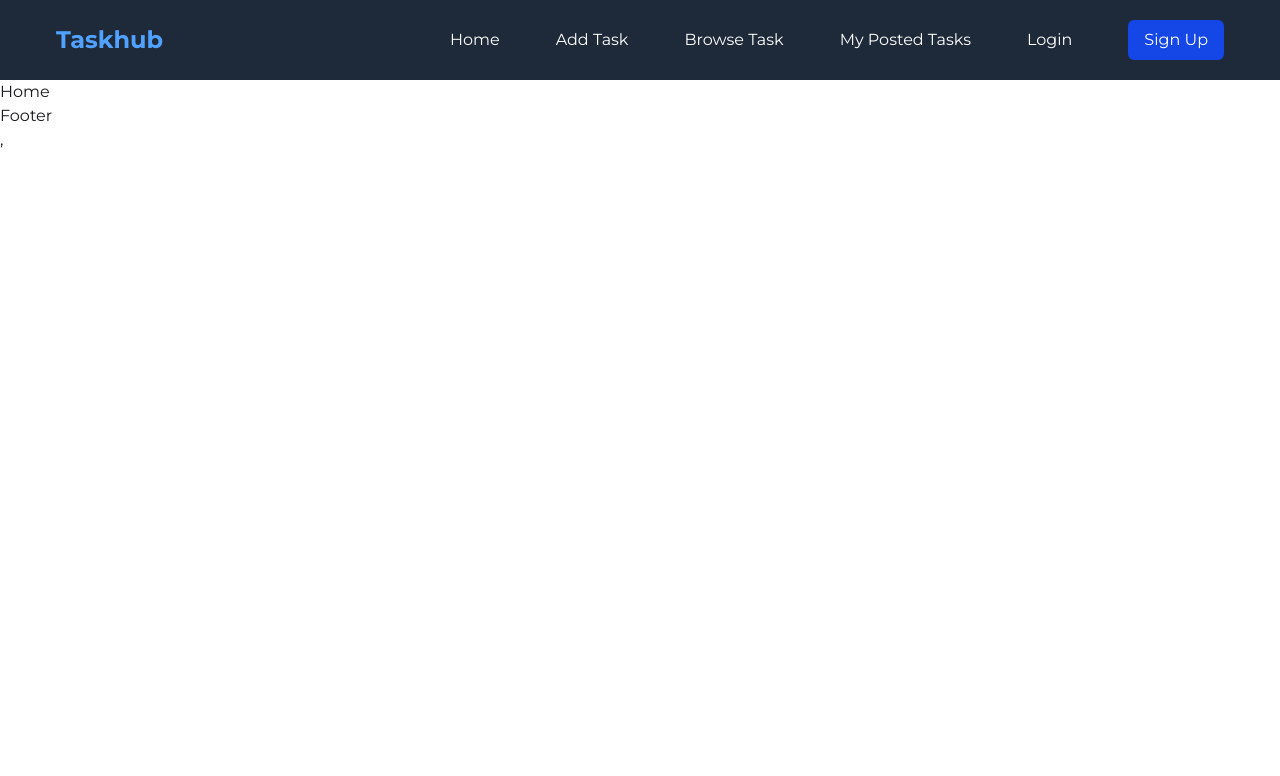
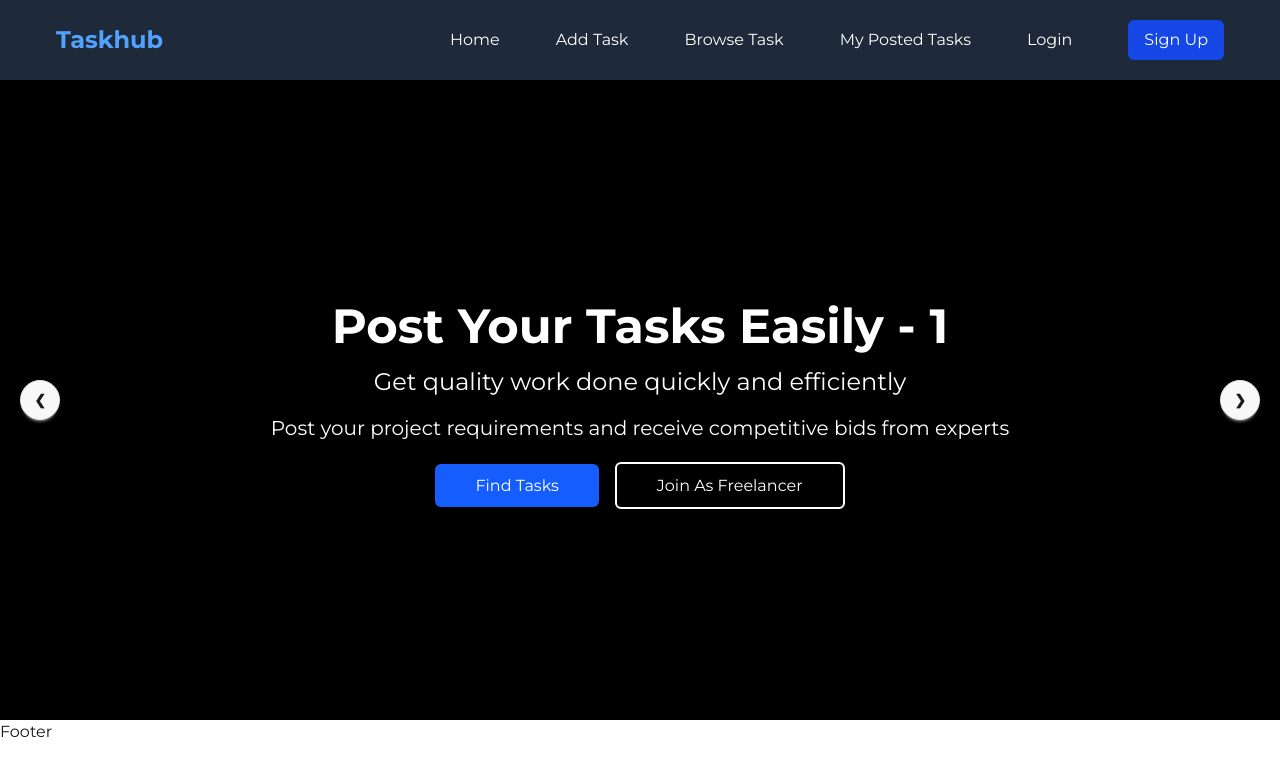
Before and after one commit to Ebadur-Rahman-Shohag/task-hub-client, a React (Vite) app: page / in a window 1280 px wide. Shown: the top 776 px of the page. Built offline with nearby package versions, Linux system fonts and the light colour scheme.

Commit message:
add Banner component to Home page and fix rendering issue in main.jsx

```diff
--- /dev/null
+++ b/src/components/Banner/Banner.jsx
@@ -0,0 +1,129 @@
+import React from "react";
+import { Link } from "react-router";
+
+function Banner() {
+    return (
+        <>
+            <div className="bg-black carousel w-full min-h-[calc(100vh-160px)]">
+                <div id="slide1" className="carousel-item relative w-full">
+                    <div className="w-full h-full flex flex-col justify-center items-center gap-4 text-white">
+                        <h1 className="text-5xl font-bold">Post Your Tasks Easily - 1</h1>
+                        <p className="text-2xl">
+                            Get quality work done quickly and efficiently
+                        </p>
+                        <p className="text-xl">
+                            Post your project requirements and receive competitive bids from
+                            experts
+                        </p>
+                        <div className="space-x-4 mt-4">
+                            <Link to="browse-task" className="px-10 py-3 bg-blue-600 text-white rounded-md hover:bg-blue-700">Find Tasks</Link>
+                            <Link
+                                to="register"
+                                className="px-10 py-3 border-2 border-white text-white rounded-md hover:text-black hover:bg-white"
+                            >
+                                Join As Freelancer
+                            </Link>
+                        </div>
+                    </div>
+                    <div className="absolute left-5 right-5 top-1/2 flex -translate-y-1/2 transform justify-between">
+                        <a href="#slide4" className="btn btn-circle">
+                            ❮
+                        </a>
+                        <a href="#slide2" className="btn btn-circle">
+                            ❯
+                        </a>
+                    </div>
+                </div>
+                <div id="slide2" className="carousel-item relative w-full">
+                    <div className="w-full h-full flex flex-col justify-center items-center gap-4 text-white">
+                        <h1 className="text-5xl font-bold">Post Your Tasks Easily - 2</h1>
+                        <p className="text-2xl">
+                            Get quality work done quickly and efficiently
+                        </p>
+                        <p className="text-xl">
+                            Post your project requirements and receive competitive bids from
+                            experts
+                        </p>
+                        <div className="space-x-4 mt-4">
+                            <Link to="browse-task" className="px-10 py-3 bg-blue-600 text-white rounded-md hover:bg-blue-700">Find Tasks</Link>
+                            <Link
+                                to="register"
+                                className="px-10 py-3 border-2 border-white text-white rounded-md hover:text-black hover:bg-white"
+                            >
+                                Join As Freelancer
+                            </Link>
+                        </div>
+                    </div>
+                    <div className="absolute left-5 right-5 top-1/2 flex -translate-y-1/2 transform justify-between">
+                        <a href="#slide1" className="btn btn-circle">
+                            ❮
+                        </a>
+                        <a href="#slide3" className="btn btn-circle">
+                            ❯
+                        </a>
+                    </div>
+                </div>
+                <div id="slide3" className="carousel-item relative w-full">
+                    <div className="w-full h-full flex flex-col justify-center items-center gap-4 text-white">
+                        <h1 className="text-5xl font-bold">Post Your Tasks Easily - 3</h1>
+                        <p className="text-2xl">
+                            Get quality work done quickly and efficiently
+                        </p>
+                        <p className="text-xl">
+                            Post your project requirements and receive competitive bids from
+                            experts
+                        </p>
+                        <div className="space-x-4 mt-4">
+                            <Link to="browse-task" className="px-10 py-3 bg-blue-600 text-white rounded-md hover:bg-blue-700">Find Tasks</Link>
+                            <Link
+                                to="register"
+                                className="px-10 py-3 border-2 border-white text-white rounded-md hover:text-black hover:bg-white"
+                            >
+                                Join As Freelancer
+                            </Link>
+                        </div>
+                    </div>
+                    <div className="absolute left-5 right-5 top-1/2 flex -translate-y-1/2 transform justify-between">
+                        <a href="#slide2" className="btn btn-circle">
+                            ❮
+                        </a>
+                        <a href="#slide4" className="btn btn-circle">
+                            ❯
+                        </a>
+                    </div>
+                </div>
+                <div id="slide4" className="carousel-item relative w-full">
+                    <div className="w-full h-full flex flex-col justify-center items-center gap-4 text-white">
+                        <h1 className="text-5xl font-bold">Post Your Tasks Easily - 4</h1>
+                        <p className="text-2xl">
+                            Get quality work done quickly and efficiently
+                        </p>
+                        <p className="text-xl">
+                            Post your project requirements and receive competitive bids from
+                            experts
+                        </p>
+                        <div className="space-x-4 mt-4">
+                            <Link to="browse-task" className="px-10 py-3 bg-blue-600 text-white rounded-md hover:bg-blue-700">Find Tasks</Link>
+                            <Link
+                                to="register"
+                                className="px-10 py-3 border-2 border-white text-white rounded-md hover:text-black hover:bg-white"
+                            >
+                                Join As Freelancer
+                            </Link>
+                        </div>
+                    </div>
+                    <div className="absolute left-5 right-5 top-1/2 flex -translate-y-1/2 transform justify-between">
+                        <a href="#slide3" className="btn btn-circle">
+                            ❮
+                        </a>
+                        <a href="#slide1" className="btn btn-circle">
+                            ❯
+                        </a>
+                    </div>
+                </div>
+            </div>
+        </>
+    );
+}
+
+export default Banner;
--- a/src/main.jsx
+++ b/src/main.jsx
@@ -5,6 +5,6 @@ import router from "./router/Router";
 import { RouterProvider } from "react-router/dom";
 createRoot(document.getElementById("root")).render(
   <StrictMode>
-    <RouterProvider router={router} />,
+    <RouterProvider router={router} />
   </StrictMode>
 );
--- a/src/pages/Home/Home.jsx
+++ b/src/pages/Home/Home.jsx
@@ -1,8 +1,9 @@
 import React from 'react'
+import Banner from '../../components/Banner/Banner'
 
 function Home() {
     return (
-        <div>Home</div>
+        <Banner />
     )
 }
 
```
